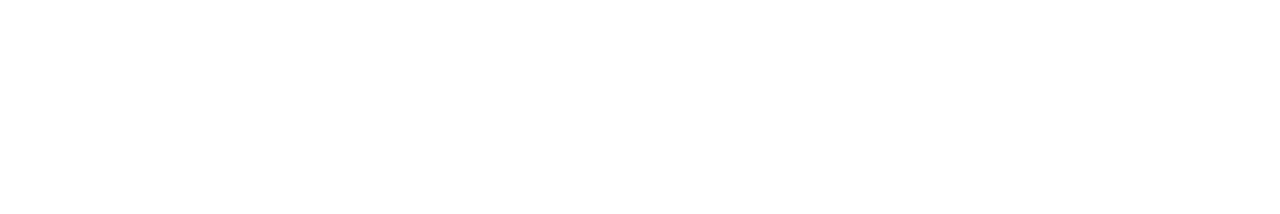
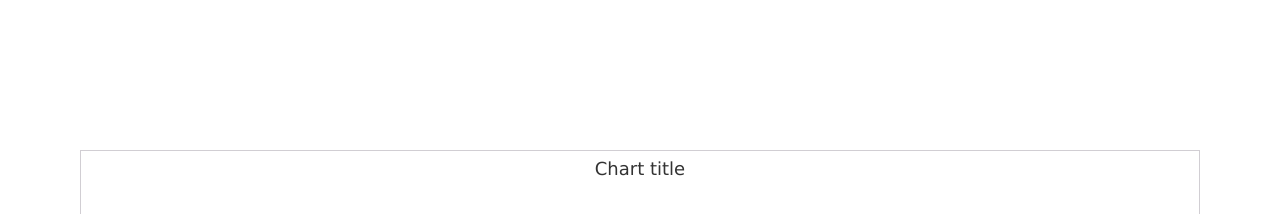
Before and after one commit to rocketseat-creators-program/rs-ec-react-highchart-analytics-2021-11, a React (Create React App) app: page /access-data in a window 1280 px wide. Shown: the part 356-570 px from the top of the page. Built offline with nearby package versions, Linux system fonts and the light colour scheme.

Commit message:
Criando componente de TotalAccessOnPages

```diff
--- /dev/null
+++ b/src/pages/AccessData/Components/TotalAccessOnPages/index.tsx
@@ -0,0 +1,14 @@
+import Chart from "../../../../components/Chart";
+import * as S from "./styles";
+
+export const TotalAccessOnPages = () => {
+    const options: Highcharts.Options = {};
+
+    return (
+        <S.Wrapper>
+            <Chart options={options} />
+        </S.Wrapper>
+    );
+};
+
+export default TotalAccessOnPages;
--- /dev/null
+++ b/src/pages/AccessData/Components/TotalAccessOnPages/styles.ts
@@ -0,0 +1,7 @@
+import styled from "styled-components";
+import { AnalyticsColors } from "../../../../constants";
+
+export const Wrapper = styled.div`
+    grid-area: totalAccessOnPages;
+    border: 1px solid ${AnalyticsColors.grey};
+`;
--- /dev/null
+++ b/src/pages/AccessData/Components/index.tsx
@@ -0,0 +1 @@
+export { default as TotalAccessOnPages } from "./TotalAccessOnPages";
--- a/src/pages/AccessData/index.tsx
+++ b/src/pages/AccessData/index.tsx
@@ -1,11 +1,14 @@
 import Header from "../../components/Header";
 import { AnalyticsDataContextProvider } from "../../context/AnalyticsData/indext";
 import * as S from "./styles";
+import * as C from "./Components";
 
 const AccessData = () => (
     <AnalyticsDataContextProvider>
         <Header />
-        <S.Content />
+        <S.Content>
+            <C.TotalAccessOnPages />
+        </S.Content>
     </AnalyticsDataContextProvider>
 );
 
--- a/src/pages/AccessData/styles.ts
+++ b/src/pages/AccessData/styles.ts
@@ -8,5 +8,7 @@ export const Content = styled.section`
     row-gap: 46px;
     column-gap: 40px;
 
-    grid-template: "" minmax(auto, auto) / auto auto;
+    grid-template:
+        "totalAccessOnPages totalAccessOnPages" minmax(auto, auto)
+        / auto auto;
 `;
```
